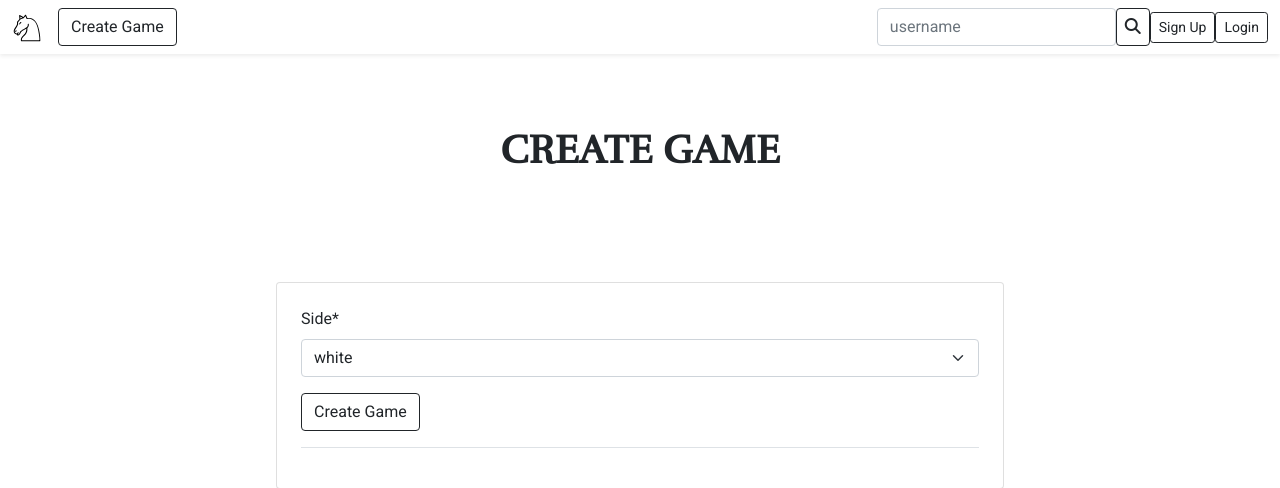
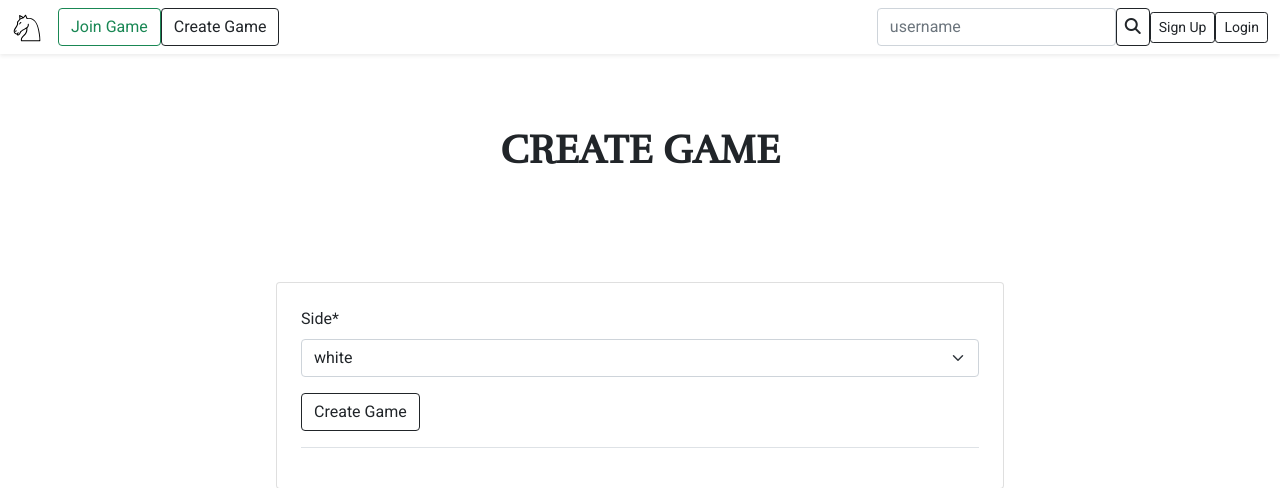
Before and after one commit to galaddirie/chess, a Django app: page /create/ in a window 1280 px wide. Shown: the top 488 px of the page. Run offline with Django 4.2, Linux system fonts and the light colour scheme; some libraries are stand-ins or nearby versions.

Commit message:
Update base.html

```diff
--- a/templates/base.html
+++ b/templates/base.html
@@ -55,8 +55,7 @@
           <ul class="navbar-nav me-auto my-2 my-lg-0">
             <li>
               <div class="nav-item" >
-                <!-- <a class="" href="{% url 'create-game-page' %}"><button class="btn btn-md btn-outline-success">Join Game</button></a>
-               -->
+              <a class="" href="{% url 'create-game-page' %}"><button class="btn btn-md btn-outline-success">Join Game</button></a>
               </div>
             </li>
             <li>
```
